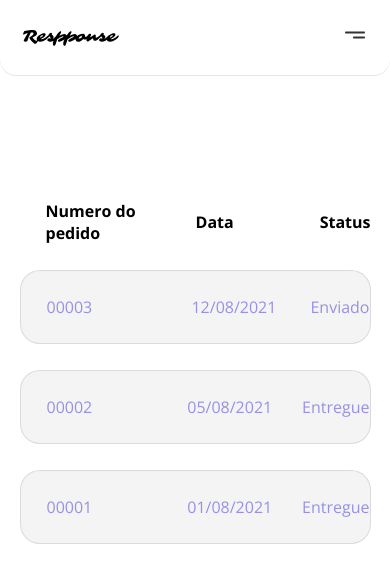
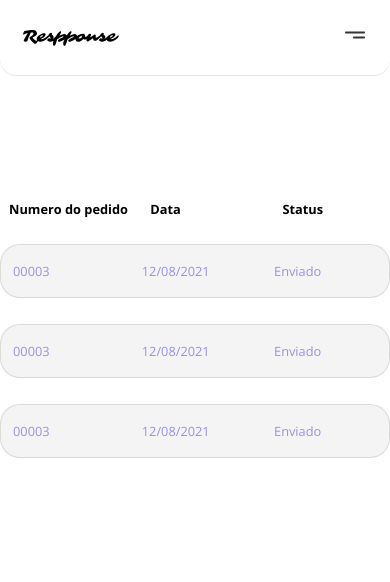
Before and after one commit to marlon307/project-respponse, a Next.js app: page /orders in a window 390 px wide. Shown: the top 582 px of the page. Built offline with nearby package versions, Linux system fonts and the light colour scheme.

Commit message:
update account order resolutions scream

```diff
--- /dev/null
+++ b/components/Cards/MinCardOrder/MinCardOrder.tsx
@@ -0,0 +1,14 @@
+import React from 'react';
+import style from './styleMinCardOrder.module.scss';
+
+function MinCardOrder() {
+  return (
+    <a href="/" className={ style.mincardOrder }>
+      <span>00003</span>
+      <span>12/08/2021</span>
+      <span>Enviado</span>
+    </a>
+  );
+}
+
+export default MinCardOrder;
--- /dev/null
+++ b/components/Cards/MinCardOrder/styleMinCardOrder.module.scss
@@ -0,0 +1,45 @@
+.mincardOrder {
+  margin-top: 26px;
+  height: 72px;
+  display: flex;
+  border-radius: 20px;
+  align-items: center;
+  color: #9791E4;
+  border: 1px solid var(--bodercolor);
+  background: #F4F4F4;
+
+  &:hover {
+    background: #eeeeee;
+  }
+
+  span {
+    text-align: left;
+  }
+
+  span:nth-child(1) {
+    width: 31.6%;
+    margin: 0 26px;
+  }
+
+  span:nth-child(2) {
+    margin: 0 26px;
+    width: 31.6%;
+  }
+}
+
+@media (max-width: 411px) {
+  .mincardOrder {
+    height: 52px;
+    font-size: 0.8em;
+
+    span:nth-child(1) {
+      width: 27%;
+      margin: 0 12px;
+    }
+
+    span:nth-child(2) {
+      margin: 0 12px;
+      width: 31%;
+    }
+  }
+}
--- a/components/Cards/index.ts
+++ b/components/Cards/index.ts
@@ -2,10 +2,12 @@ import SmallCard from './Small/SmallCard';
 import LargeCard from './Large/LargeCard';
 import CardPay from './CardPay/CardPay';
 import CardAdderess from './CardAddress/CardAddress';
+import MinCardOrder from './MinCardOrder/MinCardOrder';
 
 export {
   CardAdderess,
   CardPay,
+  LargeCard,
+  MinCardOrder,
   SmallCard,
-  LargeCard,
 };
--- a/pages/orders.tsx
+++ b/pages/orders.tsx
@@ -1,4 +1,5 @@
 import React from 'react';
+import { MinCardOrder } from '../components/Cards';
 import style from './styles/styleAccount.module.scss';
 
 function order() {
@@ -11,21 +12,9 @@ function order() {
           <h4>Status</h4>
         </div>
         <div className={ style.bodytable }>
-          <a href="/">
-            <span>00003</span>
-            <span>12/08/2021</span>
-            <span>Enviado</span>
-          </a>
-          <a href="/">
-            <span>00002</span>
-            <span>05/08/2021</span>
-            <span>Entregue</span>
-          </a>
-          <a href="/">
-            <span>00001</span>
-            <span>01/08/2021</span>
-            <span>Entregue</span>
-          </a>
+          <MinCardOrder />
+          <MinCardOrder />
+          <MinCardOrder />
         </div>
       </div>
     </section>
--- a/pages/styles/styleAccount.module.scss
+++ b/pages/styles/styleAccount.module.scss
@@ -47,7 +47,6 @@
   }
 }
 
-
 .orders {
   display: flex;
   width: 90%;
@@ -69,37 +68,6 @@
     }
 
     h4:nth-child(2) {
-      margin: 0 26px;
-      width: 31.6%;
-    }
-  }
-
-  .bodytable {
-    a {
-      margin-top: 26px;
-      height: 72px;
-      display: flex;
-      border-radius: 20px;
-      align-items: center;
-      color: #9791E4;
-      border: 1px solid var(--bodercolor);
-      background: #F4F4F4;
-    }
-
-    a:hover {
-      background: #eeeeee;
-    }
-
-    span {
-      text-align: left;
-    }
-
-    span:nth-child(1) {
-      width: 31.6%;
-      margin: 0 26px;
-    }
-
-    span:nth-child(2) {
       margin: 0 26px;
       width: 31.6%;
     }
@@ -219,3 +187,23 @@
     width: 95%;
   }
 }
+
+@media (max-width: 411px) {
+  .orders {
+    width: 100%;
+
+    .toptable {
+      font-size: 0.8rem;
+
+      h4:nth-child(1) {
+        margin: 0 9px;
+        width: 31.6%;
+      }
+
+      h4:nth-child(2) {
+        margin: 0 9px;
+        width: 31.6%;
+      }
+    }
+  }
+}
```
